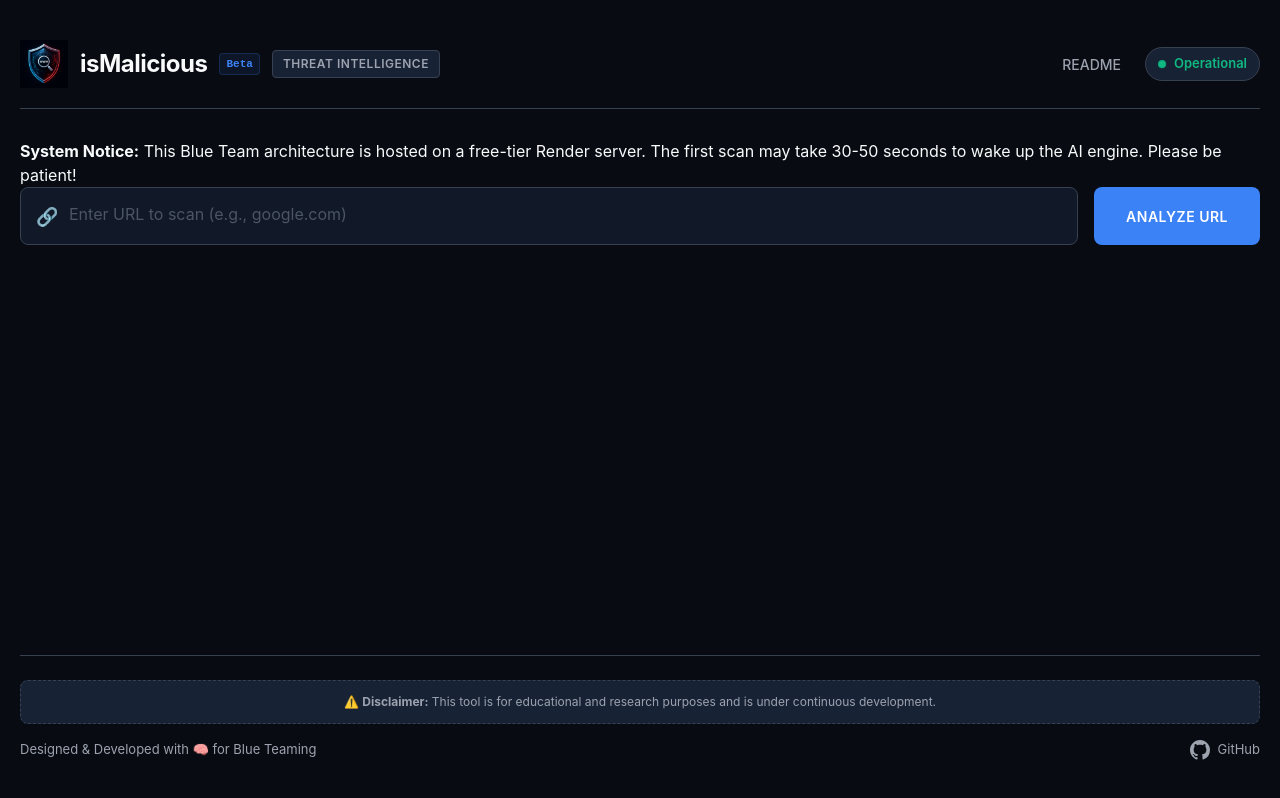
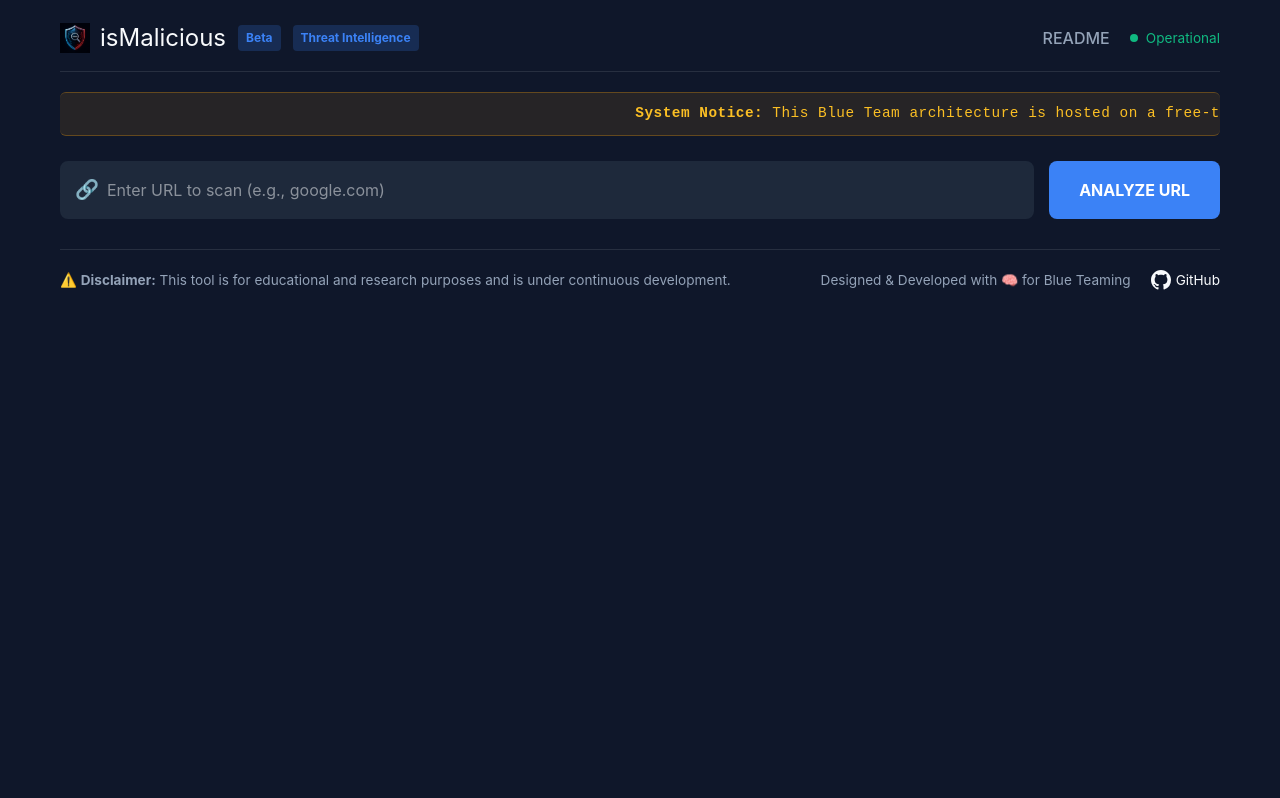
Before and after one commit to ah74n/ism, a React app in the folder frontend/: page / in a window 1280 px wide. Built offline with nearby package versions, Linux system fonts and the light colour scheme; the HTML template or start-up script is replaced by a standard one.

Commit message:
Update App.css
updated css of marque text

```diff
--- a/frontend/src/App.css
+++ b/frontend/src/App.css
@@ -1,58 +1,36 @@
-/* DESIGN SYSTEM VARIABLES */
 :root {
-  --bg-base: #080B12;
-  --bg-panel: #111827;
-  --bg-input: #1F2937;
-  --bg-card: #182235;
-
-  --border-subtle: #374151;
-  --border-focus: #3B82F6;
-
-  --text-main: #F9FAFB;
-  --text-muted: #9CA3AF;
-
-  --accent-primary: #3B82F6;
-  --accent-hover: #2563EB;
-
-  --safe-color: #10B981;
-  --warning-color: #F59E0B;
-  --danger-color: #EF4444;
-
-  --font-ui: 'Inter', system-ui, -apple-system, sans-serif;
-  --font-code: 'JetBrains Mono', 'Fira Code', 'Courier New', monospace;
-}
-
-* {
-  margin: 0;
-  padding: 0;
-  box-sizing: border-box;
+  --safe-color: #10b981;
+  --warning-color: #f59e0b;
+  --danger-color: #ef4444;
+  --bg-color: #0f172a;
+  --card-bg: #1e293b;
+  --text-main: #f8fafc;
+  --text-muted: #94a3b8;
+  --accent-color: #3b82f6;
 }
 
 body {
-  background-color: var(--bg-base);
-  font-family: var(--font-ui);
+  margin: 0;
+  font-family: 'Inter', system-ui, -apple-system, sans-serif;
+  background-color: var(--bg-color);
   color: var(--text-main);
   -webkit-font-smoothing: antialiased;
 }
 
-/* Ensure the footer pushes to the bottom if content is short */
 .app-container {
-  max-width: 1400px;
+  max-width: 1200px;
   margin: 0 auto;
-  min-height: 100vh;
-  padding: 40px 20px;
-  display: flex;
-  flex-direction: column;
+  padding: 20px;
 }
 
-/* HEADER */
+/* HEADER STYLES */
 .app-header {
   display: flex;
   justify-content: space-between;
   align-items: center;
-  margin-bottom: 30px;
-  border-bottom: 1px solid var(--border-subtle);
-  padding-bottom: 20px;
+  margin-bottom: 20px;
+  padding-bottom: 15px;
+  border-bottom: 1px solid rgba(255, 255, 255, 0.1);
 }
 
 .header-brand {
@@ -61,59 +39,41 @@ body {
   gap: 12px;
 }
 
-.app-header h1 {
-  font-size: 24px;
-  font-weight: 700;
-  letter-spacing: -0.5px;
-  margin: 0;
-}
 .brand {
   display: flex;
   align-items: center;
-  gap: 12px;
+  gap: 10px;
 }
 
 .logo {
-  width: 48px;
-  height: 48px;
-  object-fit: contain;
+  height: 30px;
+  width: auto;
 }
 
-.version-tag {
-  background: rgba(59, 130, 246, 0.1);
-  color: var(--accent-primary);
-  border: 1px solid rgba(59, 130, 246, 0.2);
-  padding: 2px 6px;
-  border-radius: 4px;
-  font-size: 11px;
-  font-family: var(--font-code);
-  font-weight: bold;
+.header-brand h1 {
+  margin: 0;
+  font-size: 1.5rem;
 }
 
-.badge {
-  background: var(--bg-card);
-  border: 1px solid var(--border-subtle);
-  color: var(--text-muted);
-  padding: 4px 10px;
+.version-tag, .badge {
+  background: rgba(59, 130, 246, 0.2);
+  color: var(--accent-color);
+  padding: 4px 8px;
   border-radius: 4px;
-  font-size: 12px;
-  font-weight: 600;
-  text-transform: uppercase;
-  letter-spacing: 0.5px;
+  font-size: 0.75rem;
+  font-weight: bold;
 }
 
 .header-nav {
   display: flex;
   align-items: center;
-  gap: 24px;
+  gap: 20px;
 }
 
 .header-nav a {
   color: var(--text-muted);
   text-decoration: none;
-  font-size: 14px;
   font-weight: 500;
-  transition: color 0.2s ease;
 }
 
 .header-nav a:hover {
@@ -124,13 +84,8 @@ body {
   display: flex;
   align-items: center;
   gap: 8px;
-  font-size: 13px;
-  font-weight: 600;
+  font-size: 0.85rem;
   color: var(--safe-color);
-  background: var(--bg-card);
-  padding: 6px 12px;
-  border-radius: 999px;
-  border: 1px solid var(--border-subtle);
 }
 
 .pulse-dot {
@@ -138,20 +93,57 @@ body {
   height: 8px;
   background-color: var(--safe-color);
   border-radius: 50%;
-  box-shadow: 0 0 0 0 rgba(16, 185, 129, 0.7);
+  box-shadow: 0 0 8px var(--safe-color);
   animation: pulse 2s infinite;
 }
 
 @keyframes pulse {
-  0% { transform: scale(0.95); box-shadow: 0 0 0 0 rgba(16, 185, 129, 0.7); }
-  70% { transform: scale(1); box-shadow: 0 0 0 6px rgba(16, 185, 129, 0); }
-  100% { transform: scale(0.95); box-shadow: 0 0 0 0 rgba(16, 185, 129, 0); }
+  0% { box-shadow: 0 0 0 0 rgba(16, 185, 129, 0.7); }
+  70% { box-shadow: 0 0 0 10px rgba(16, 185, 129, 0); }
+  100% { box-shadow: 0 0 0 0 rgba(16, 185, 129, 0); }
 }
 
-/* TOP BAR */
+/* =========================================
+   MARQUEE STYLES (Responsive)
+   ========================================= */
+.marquee-container {
+  width: 100%;
+  background-color: rgba(245, 158, 11, 0.1);
+  border-top: 1px solid rgba(245, 158, 11, 0.3);
+  border-bottom: 1px solid rgba(245, 158, 11, 0.3);
+  color: #fbbf24;
+  overflow: hidden;
+  padding: 10px 0;
+  white-space: nowrap;
+  position: relative;
+  display: flex;
+  align-items: center;
+  margin-bottom: 25px;
+  border-radius: 6px;
+  font-family: monospace;
+}
+
+.marquee-text {
+  display: inline-block;
+  padding-left: 100%;
+  animation: scroll-marquee 25s linear infinite;
+  font-size: 0.9rem;
+  letter-spacing: 0.5px;
+}
+
+.marquee-container:hover .marquee-text {
+  animation-play-state: paused;
+}
+
+@keyframes scroll-marquee {
+  0% { transform: translate(0, 0); }
+  100% { transform: translate(-100%, 0); }
+}
+
+/* TOP SEARCH BAR */
 .top-bar {
   display: flex;
-  gap: 16px;
+  gap: 15px;
   margin-bottom: 30px;
 }
 
@@ -164,103 +156,93 @@ body {
 
 .input-icon {
   position: absolute;
-  left: 16px;
-  color: var(--text-muted);
-  font-size: 18px;
+  left: 15px;
+  font-size: 1.2rem;
 }
 
 .url-input {
   width: 100%;
-  /* Important: Added 48px padding to the right so text doesn't hide behind the clear button */
-  padding: 16px 48px 16px 48px;
-  background: var(--bg-panel);
-  border: 1px solid var(--border-subtle);
+  padding: 15px 45px;
+  font-size: 1rem;
+  border: 2px solid var(--card-bg);
+  border-radius: 8px;
+  background-color: var(--card-bg);
   color: var(--text-main);
-  border-radius: 8px;
-  font-size: 16px;
-  font-family: var(--font-code);
-  transition: all 0.2s ease;
   outline: none;
-}
-
-.url-input::placeholder {
-  color: #4B5563;
-  font-family: var(--font-ui);
+  transition: border-color 0.3s ease;
+  box-sizing: border-box; /* Important for responsive padding */
 }
 
 .url-input:focus {
-  border-color: var(--border-focus);
-  box-shadow: 0 0 0 2px rgba(59, 130, 246, 0.2);
+  border-color: var(--accent-color);
 }
 
-/* STYLING FOR THE NEW CLEAR X BUTTON */
 .clear-btn {
   position: absolute;
-  right: 12px;
-  background: transparent;
+  right: 15px;
+  background: none;
   border: none;
   color: var(--text-muted);
-  font-size: 18px;
+  font-size: 1.2rem;
   cursor: pointer;
-  padding: 4px 8px;
-  border-radius: 4px;
-  transition: color 0.2s ease, background-color 0.2s ease;
-  display: flex;
-  align-items: center;
-  justify-content: center;
 }
 
 .clear-btn:hover {
   color: var(--text-main);
-  background-color: rgba(255, 255, 255, 0.05);
 }
 
 .scan-btn {
-  background: var(--accent-primary);
+  padding: 0 30px;
+  font-size: 1rem;
+  font-weight: bold;
+  background-color: var(--accent-color);
   color: white;
   border: none;
-  padding: 0 32px;
   border-radius: 8px;
-  font-weight: 600;
-  font-size: 14px;
-  letter-spacing: 0.5px;
   cursor: pointer;
-  transition: all 0.2s ease;
+  transition: background-color 0.3s ease, transform 0.1s ease;
+  white-space: nowrap;
 }
 
-.scan-btn:hover:not(:disabled) {
-  background: var(--accent-hover);
-  transform: translateY(-1px);
+.scan-btn:hover {
+  background-color: #2563eb;
+}
+
+.scan-btn:active {
+  transform: scale(0.98);
 }
 
 .scan-btn.loading {
-  background: var(--border-subtle);
+  background-color: var(--card-bg);
   color: var(--text-muted);
-  cursor: wait;
+  cursor: not-allowed;
 }
 
-/* ERROR */
 .error-box {
-  background: rgba(239, 68, 68, 0.1);
-  border: 1px solid rgba(239, 68, 68, 0.2);
+  background-color: rgba(239, 68, 68, 0.1);
+  border: 1px solid var(--danger-color);
   color: var(--danger-color);
-  padding: 16px;
+  padding: 15px;
   border-radius: 8px;
-  margin-bottom: 24px;
+  margin-bottom: 20px;
   display: flex;
   align-items: center;
   gap: 10px;
-  font-weight: 500;
 }
 
-/* RESULTS LAYOUT */
+/* RESULTS CONTAINER (Flexbox for stacking) */
 .results-container {
-  display: grid;
-  grid-template-columns: 380px 1fr;
-  gap: 24px;
-  align-items: start;
-  flex-grow: 1; /* Allows the main content to take up available space */
+  display: flex;
+  gap: 20px;
   margin-bottom: 40px;
+}
+
+.left-panel, .right-panel {
+  background-color: var(--card-bg);
+  border-radius: 12px;
+  padding: 25px;
+  flex: 1; /* Takes equal space on desktop */
+  box-shadow: 0 4px 6px rgba(0, 0, 0, 0.1);
 }
 
 .panel-header {
@@ -268,336 +250,222 @@ body {
   justify-content: space-between;
   align-items: center;
   margin-bottom: 20px;
-  padding-bottom: 12px;
-  border-bottom: 1px solid var(--border-subtle);
+  border-bottom: 1px solid rgba(255, 255, 255, 0.05);
+  padding-bottom: 10px;
 }
 
 .panel-header h4 {
+  margin: 0;
   color: var(--text-muted);
-  font-size: 13px;
   font-weight: 600;
   letter-spacing: 1px;
-  margin: 0;
-}
-
-/* LEFT PANEL */
-.left-panel, .right-panel {
-  background: var(--bg-panel);
-  border: 1px solid var(--border-subtle);
-  border-radius: 12px;
-  padding: 24px;
 }
 
 .verdict-banner {
-  background: var(--bg-card);
-  border: 1px solid var(--border-subtle);
-  border-top-width: 4px;
+  border-top: 4px solid;
+  background: rgba(0, 0, 0, 0.2);
+  padding: 20px;
   border-radius: 8px;
-  padding: 24px;
   text-align: center;
-  margin-bottom: 24px;
+  margin-bottom: 25px;
 }
 
 .verdict-banner h1 {
-  font-size: 42px;
-  font-weight: 800;
+  margin: 0;
+  font-size: 2.5rem;
   letter-spacing: 2px;
-  margin: 0;
 }
 
 .metrics-grid {
-  display: grid;
-  grid-template-columns: 1fr 1fr;
-  gap: 16px;
-  margin-bottom: 24px;
+  display: flex;
+  gap: 15px;
+  margin-bottom: 25px;
 }
 
 .metric-card {
-  background: var(--bg-card);
-  border: 1px solid var(--border-subtle);
-  padding: 16px;
+  flex: 1;
+  background: rgba(0, 0, 0, 0.2);
+  padding: 15px;
   border-radius: 8px;
+  text-align: center;
 }
 
-.metric-card > span {
-  display: block;
+.metric-card span {
   color: var(--text-muted);
-  font-size: 12px;
-  text-transform: uppercase;
-  letter-spacing: 0.5px;
-  margin-bottom: 8px;
+  font-size: 0.9rem;
 }
 
 .metric-value {
   display: flex;
+  justify-content: center;
   align-items: baseline;
-  gap: 4px;
+  gap: 5px;
+  margin-top: 10px;
 }
 
 .metric-value h2 {
-  font-size: 28px;
   margin: 0;
+  font-size: 2rem;
 }
 
 .metric-max {
   color: var(--text-muted);
-  font-size: 14px;
+  font-size: 1rem;
 }
 
-/* RISK BAR */
 .risk-bar-container {
-  margin-bottom: 32px;
+  margin-bottom: 30px;
 }
 
 .risk-header {
   display: flex;
   justify-content: space-between;
-  font-size: 13px;
-  font-weight: 600;
   margin-bottom: 10px;
-  color: var(--text-muted);
+  font-weight: bold;
 }
 
 .risk-bar {
-  width: 100%;
-  height: 8px;
-  background: var(--bg-card);
-  border: 1px solid var(--border-subtle);
-  border-radius: 999px;
+  height: 12px;
+  background-color: rgba(0, 0, 0, 0.3);
+  border-radius: 6px;
   overflow: hidden;
 }
 
 .risk-fill {
   height: 100%;
-  border-radius: 999px;
-  transition: width 0.6s cubic-bezier(0.4, 0, 0.2, 1);
+  transition: width 1s cubic-bezier(0.4, 0, 0.2, 1);
 }
 
-/* ML BOX */
 .ml-box {
-  background: var(--bg-card);
-  border: 1px solid var(--border-subtle);
+  background: rgba(0, 0, 0, 0.2);
   border-radius: 8px;
-  padding: 20px;
+  padding: 15px;
 }
 
 .ml-box-header {
   display: flex;
   justify-content: space-between;
   align-items: center;
-  margin-bottom: 16px;
+  margin-bottom: 15px;
 }
 
 .ml-box-header h4 {
-  color: var(--text-main);
-  font-size: 14px;
+  margin: 0;
+  font-size: 0.9rem;
+  color: var(--text-muted);
+}
+
+.status-indicator {
+  font-size: 0.7rem;
+  padding: 3px 8px;
+  border-radius: 12px;
+  font-weight: bold;
+}
+
+.status-indicator.active {
+  background-color: rgba(16, 185, 129, 0.2);
+  color: var(--safe-color);
+}
+
+ul.log-list {
+  list-style: none;
+  padding: 0;
   margin: 0;
 }
 
-.status-indicator {
-  font-size: 11px;
+.format-badge {
+  background: rgba(255, 255, 255, 0.1);
   padding: 4px 8px;
   border-radius: 4px;
-  font-weight: 700;
-  letter-spacing: 0.5px;
-}
-
-.status-indicator.active {
-  background: rgba(16, 185, 129, 0.1);
-  color: var(--safe-color);
-  border: 1px solid rgba(16, 185, 129, 0.2);
-}
-
-.ml-stats {
-  display: flex;
-  flex-direction: column;
-  gap: 12px;
-}
-
-.ml-stat-row {
-  display: flex;
-  justify-content: space-between;
-  align-items: center;
-  font-size: 13px;
-}
-
-.ml-label {
-  color: var(--text-muted);
-}
-
-.ml-value {
-  font-weight: 600;
-  color: var(--text-main);
-}
-
-.ml-value.muted {
-  color: var(--text-muted);
-  font-weight: 400;
-  font-size: 12px;
-}
-
-/* RIGHT PANEL */
-.format-badge {
-  background: var(--bg-card);
-  border: 1px solid var(--border-subtle);
-  font-family: var(--font-code);
-  font-size: 12px;
-  padding: 2px 8px;
-  border-radius: 4px;
-  color: var(--text-muted);
+  font-size: 0.75rem;
+  font-family: monospace;
 }
 
 .json-box {
-  background: var(--bg-base);
-  border: 1px solid var(--border-subtle);
+  background-color: #000;
+  padding: 20px;
   border-radius: 8px;
-  padding: 20px;
-  overflow-x: auto;
-  max-height: calc(100vh - 250px);
+  overflow-x: auto; /* Adds scrollbar if JSON is too wide */
+  height: 400px;
+  overflow-y: auto;
 }
 
 .json-box pre {
-  color: #A5B4FC; /* Soft indigo for JSON keys */
-  line-height: 1.6;
-  font-size: 14px;
-  font-family: var(--font-code);
   margin: 0;
+  color: #10b981;
+  font-family: 'Fira Code', monospace;
+  font-size: 0.85rem;
 }
 
 /* FOOTER */
 .app-footer {
-  margin-top: auto;
-  border-top: 1px solid var(--border-subtle);
-  padding-top: 24px;
-}
-
-.footer-disclaimer {
+  border-top: 1px solid rgba(255, 255, 255, 0.1);
+  padding-top: 20px;
+  display: flex;
+  justify-content: space-between;
+  align-items: center;
+  font-size: 0.85rem;
   color: var(--text-muted);
-  font-size: 12px;
-  text-align: center;
-  margin-bottom: 16px;
-  background: var(--bg-card);
-  padding: 12px;
-  border-radius: 8px;
-  border: 1px dashed var(--border-subtle);
 }
 
 .footer-meta {
   display: flex;
-  justify-content: space-between;
   align-items: center;
-  font-size: 13px;
-  color: var(--text-muted);
+  gap: 20px;
 }
 
 .github-link {
   display: flex;
   align-items: center;
-  gap: 8px;
-  color: var(--text-muted);
+  gap: 5px;
+  color: var(--text-main);
   text-decoration: none;
-  transition: color 0.2s ease;
 }
 
 .github-link:hover {
-  color: white;
+  color: var(--accent-color);
 }
 
-
 /* =========================================
-   RESPONSIVE DESIGN (TABLET & MOBILE)
+   MOBILE RESPONSIVE MAGIC (MEDIA QUERIES)
    ========================================= */
-
-@media (max-width: 1024px) {
-  .results-container {
-    grid-template-columns: 1fr;
-  }
-
-  .json-box {
-    max-height: 500px;
-  }
-}
-
-/* Tablet / Smaller Laptops */
-@media (max-width: 768px) {
-  .app-container {
-    padding: 20px 15px;
-  }
-
-  /* Stack header elements */
-  .app-header {
-    flex-direction: column;
-    align-items: flex-start;
-    gap: 20px;
-  }
-
-  .header-nav {
-    width: 100%;
-    justify-content: flex-start;
-    flex-wrap: wrap;
-    gap: 20px;
-  }
-
-  .system-status {
-    margin-left: auto; /* Pushes status to the right on tablet */
-  }
-
-  /* Stack input and button */
+@media (max-width: 800px) {
+  /* Stack the input and button vertically on small screens */
   .top-bar {
     flex-direction: column;
   }
 
   .scan-btn {
     width: 100%;
-    padding: 16px;
+    padding: 15px 0;
   }
 
-  /* Adjust panel padding */
-  .left-panel, .right-panel {
-    padding: 16px;
+  /* Stack the Results Panels instead of side-by-side */
+  .results-container {
+    flex-direction: column;
   }
 
-  /* Stack footer elements */
-  .footer-meta {
-    flex-direction: column;
-    gap: 16px;
-    align-items: center;
-    text-align: center;
-  }
-}
-
-/* Mobile Phones */
-@media (max-width: 480px) {
-  .verdict-banner h1 {
-    font-size: 32px; /* Scale down massive text */
-  }
-
-  .metric-value h2 {
-    font-size: 24px;
-  }
-
-  .metrics-grid {
-    grid-template-columns: 1fr; /* Stack the risk score and AI confidence */
-  }
-
-  .header-brand h1 {
-    font-size: 20px;
-  }
-
-  .header-nav {
+  /* Adjust Header for mobile */
+  .app-header {
     flex-direction: column;
     align-items: flex-start;
     gap: 15px;
   }
 
-  .system-status {
-    margin-left: 0;
+  /* Adjust Footer for mobile */
+  .app-footer {
+    flex-direction: column;
+    text-align: center;
+    gap: 15px;
   }
 
-  .ml-stat-row {
+  .footer-meta {
     flex-direction: column;
-    align-items: flex-start;
-    gap: 4px;
-    margin-bottom: 12px;
+    gap: 10px;
+  }
+
+  /* Make JSON box slightly smaller on phones */
+  .json-box {
+    height: 300px;
   }
 }
```
